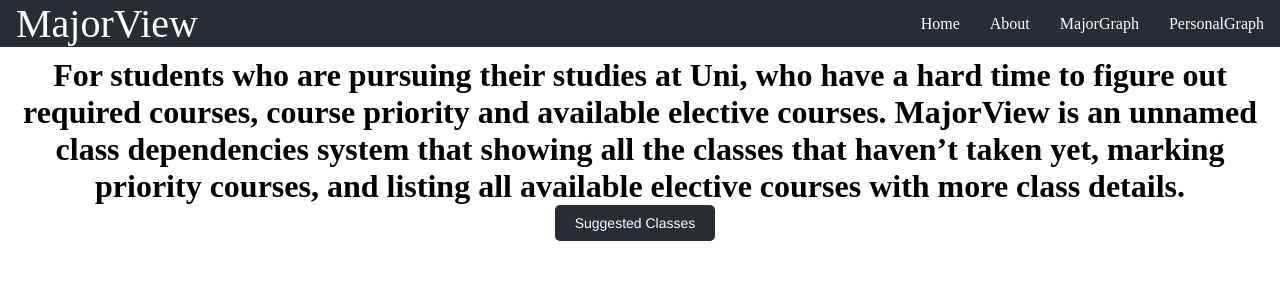
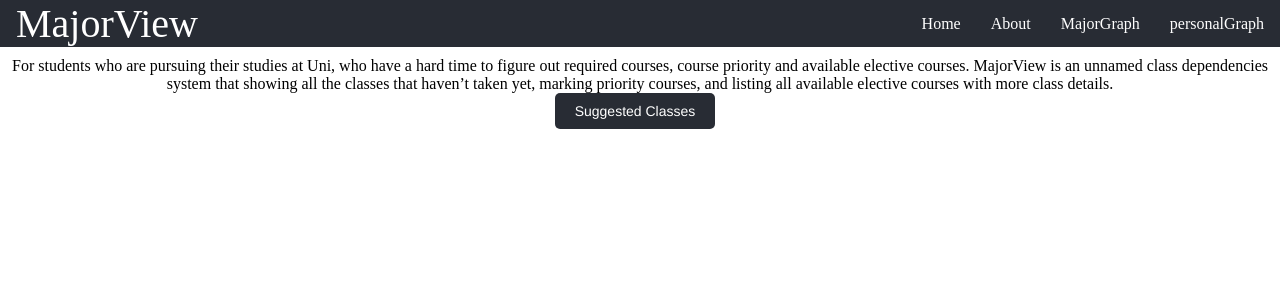
Before and after one commit to NikoJokhadze/CS160ClassDependencies, a React (Create React App) app in the folder frontend/: page /about in a window 1280 px wide. Shown: the top 300 px of the page. Built offline with nearby package versions, Linux system fonts and the light colour scheme.

Commit message:
edit pages and css file

```diff
--- a/frontend/src/App.css
+++ b/frontend/src/App.css
@@ -2,8 +2,6 @@
 *{
   margin: 0;
   padding: 0;
-  /*background-color: #282c34;
-  color: white;*/
 }
 
 /*format for navbar*/
@@ -17,10 +15,12 @@
   padding: 0 1rem;
   margin-bottom: 10px;
 }
+
 .content {
   padding-top: 20px; /* Adjust the value as needed */
   background-color: #f0f0f0; /* Example color for content background */
 }
+
 .navbar-siteTitle {
   color: white;
   font-size: 40px;
@@ -55,21 +55,10 @@ button {
 
 }
 
-/*body {
-  margin: 0;
-  font-family: -apple-system, BlinkMacSystemFont, 'Segoe UI', 'Roboto', 'Oxygen',
-    'Ubuntu', 'Cantarell', 'Fira Sans', 'Droid Sans', 'Helvetica Neue',
-    sans-serif;
-  -webkit-font-smoothing: antialiased;
-  -moz-osx-font-smoothing: grayscale;
-}
-
-code {
-  font-family: source-code-pro, Menlo, Monaco, Consolas, 'Courier New',
-    monospace;
-}*/
-
-
 .App {
   text-align: center;
 }
+
+.about {
+  font-size: 16px;
+}
--- a/frontend/src/Navbar.js
+++ b/frontend/src/Navbar.js
@@ -1,21 +1,21 @@
 import React from 'react'
-//import React, { useState } from 'react';
+import './App.css';
+//import { Link, useMatch, useResolvedPath } from 'react-router-dom';
 
-function Navbar() {
+const Navbar = () => {
 
     return (
-    <div className='navbar'>
-        <div className='navbar-siteTitle'>MajorView</div>
-        <ul className='navbar-menu'>
-            <li><a href = "/">Home</a></li>
-            <li><a href = "/about">About</a></li>
-            <li><a href = "/majorGraph">MajorGraph</a></li>
-            <li><a href = "/personalGraph">PersonalGraph</a></li>
+    <nav className ='navbar'>
+        <div className ='navbar-siteTitle'>MajorView</div>
+        <ul className ='navbar-menu'>
+            <li className="navbar-item"><a href="/">Home</a></li>
+            <li className="navbar-item"><a href="/about">About</a></li>
+            <li className="navbar-item"><a href="/majorGraph">MajorGraph</a></li>
+            <li className="navbar-item"><a href="/personalGraph">personalGraph</a></li>
         </ul>
-
-
-    </div>
+    </nav>
     )
 }
 
+
 export default Navbar
--- a/frontend/src/index.js
+++ b/frontend/src/index.js
@@ -11,7 +11,6 @@ import { BrowserRouter } from 'react-router-dom';
 const root = ReactDOM.createRoot(document.getElementById('root'));
 root.render(
   <React.StrictMode>
-
     <BrowserRouter>
       <App />
     </BrowserRouter>
--- a/frontend/src/pages/About.js
+++ b/frontend/src/pages/About.js
@@ -1,14 +1,18 @@
 import React from 'react'
 
 function About() {
+
     return (
-    <h1>For students who are pursuing their studies at Uni,
+        <div>
+            <p className="myText">For students who are pursuing their studies at Uni,
         who have a hard time to figure out required courses,
         course priority and available elective courses.
         MajorView is an unnamed class dependencies system
         that showing all the classes that haven’t taken yet,
         marking priority courses, and listing all available
-        elective courses with more class details.</h1>
+        elective courses with more class details.</p>
+        </div>
+
     )
 }
 
--- a/frontend/src/pages/Home.js
+++ b/frontend/src/pages/Home.js
@@ -2,7 +2,10 @@ import React from 'react'
 
 function Home() {
     return (
-    <h1>Home</h1>
+        <div>
+            <h1>Home</h1>
+        </div>
+
     )
 }
 
--- a/frontend/src/pages/MajorGraph.js
+++ b/frontend/src/pages/MajorGraph.js
@@ -1,13 +1,6 @@
-//import React from 'react'
-
-
 import React, { useState } from 'react';
-//import logo from './logo.svg';
 import '../App.css';
 import DAGViewer from "../DAGViewer";
-import { Route, Routes } from "react-router-dom";
-
-
 
 function MajorGraph() {
   // Function to handle button click, can add functionality if desired
@@ -31,8 +24,6 @@ function MajorGraph() {
       console.error('Error displaying buttons:', error);
     }
   };
-
-
 
   const handleLowDetailClick = async () => {
     try {
@@ -87,9 +78,6 @@ function MajorGraph() {
     <div className="MG">
       <header className="App-header">
 
-        <a href = "lowversion.png" target = "_blank" rel="noopener noreferrer"></a>
-
-
         <button onClick={suggestedClasses}>Suggested Classes</button>
         {/* Conditionally render additional buttons */}
         {showAdditionalButtons && (
@@ -127,13 +115,11 @@ function MajorGraph() {
           </div>
         )}
 
-        <textarea value={dag} onChange={(e) => setDag(e.target.value)}></textarea>
+        {/*<textarea value={dag} onChange={(e) => setDag(e.target.value)}></textarea>*/}
       <DAGViewer dot={dag} height="100vh" />
       </header>
     </div>
   );
-
 }
 
-
 export default MajorGraph
--- a/frontend/src/pages/PersonalGraph.js
+++ b/frontend/src/pages/PersonalGraph.js
@@ -2,7 +2,10 @@ import React from 'react'
 
 function PersonalGraph() {
     return (
-    <h1>PersonalGraph for specific user</h1>
+        <div>
+            <p className="myText">PersonalGraph</p>
+        </div>
+
     )
 }
 
```
Also changed, not shown: frontend/src/App.js (+4 -4 lines).
